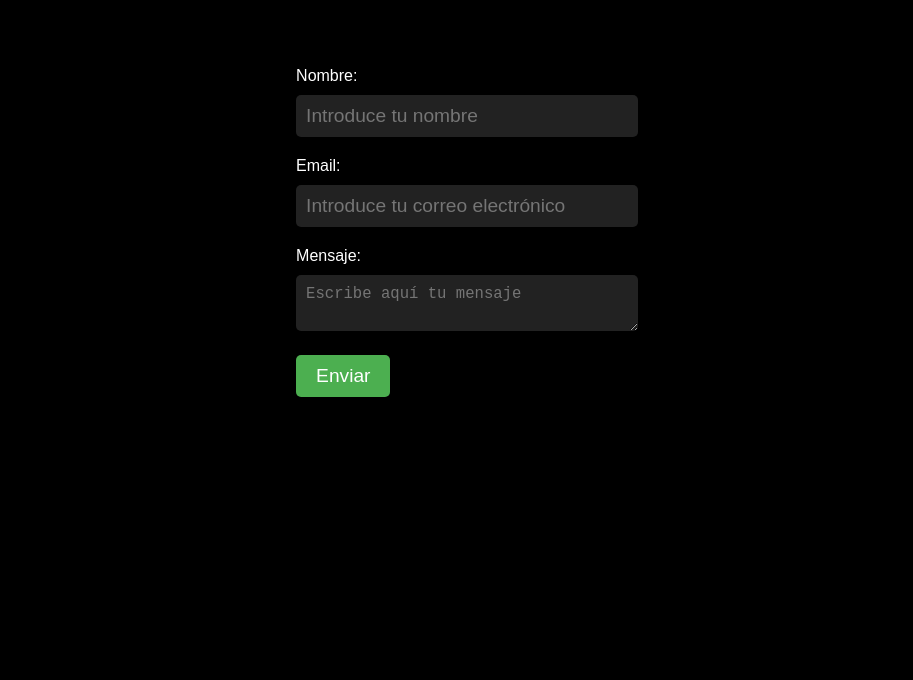
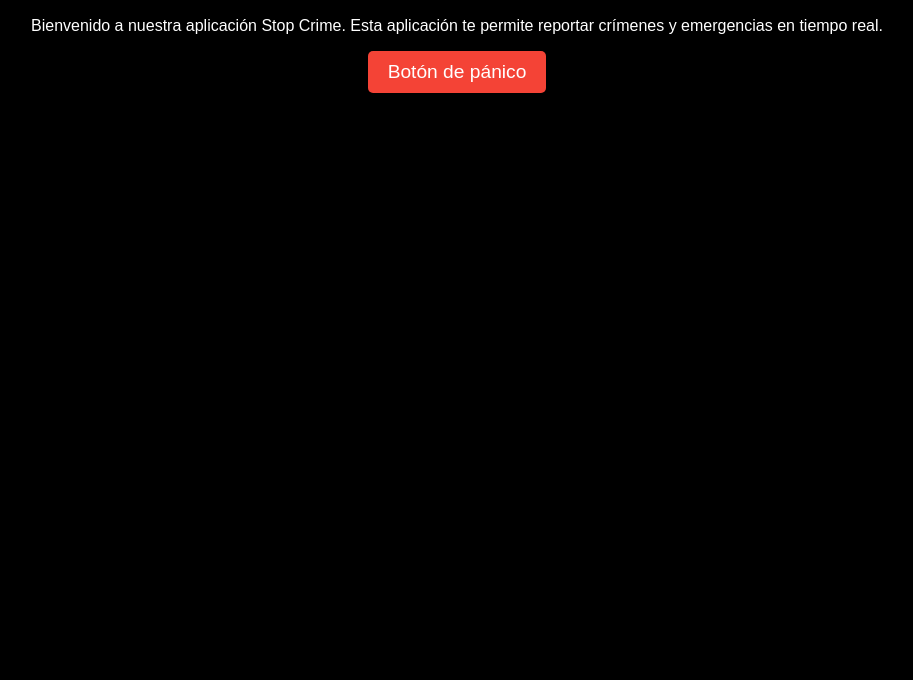
Before and after one commit to Poloche1/stopcrimen.github.io, a plain HTML site: page index.html in a window 1280 px wide. Shown: the part 120-800 px from the top of the page, without its empty margins (183-1096 px from the left). Drawn offline with Linux system fonts and the light colour scheme.

Commit message:
Update index.html

```diff
--- a/index.html
+++ b/index.html
@@ -1,7 +1,7 @@
 <!DOCTYPE html>
 <html>
 <head>
-	<title>Stop crimen</title>
+	<title>Stop Crime</title>
 	<style>
 		body {
 			background-color: black;
@@ -13,29 +13,8 @@
 			font-size: 3em;
 			margin-top: 50px;
 		}
-		form {
-			display: inline-block;
-			margin-top: 50px;
-			text-align: left;
-		}
-		label {
-			display: block;
-			margin-bottom: 10px;
-		}
-		input[type="text"],
-		input[type="email"],
-		textarea {
-			padding: 10px;
-			margin-bottom: 20px;
-			border-radius: 5px;
-			border: none;
-			width: 100%;
-			font-size: 1.2em;
-			background-color: #222;
-			color: white;
-		}
-		input[type="submit"] {
-			background-color: #4CAF50;
+		button {
+			background-color: #f44336;
 			color: white;
 			padding: 10px 20px;
 			border: none;
@@ -43,24 +22,15 @@
 			font-size: 1.2em;
 			cursor: pointer;
 		}
-		input[type="submit"]:hover {
-			background-color: #3e8e41;
+		button:hover {
+			background-color: #ff6347;
 		}
 	</style>
 </head>
 <body>
-	<h1>Stop crimen</h1>
-	<form action="https://formspree.io/f/xknakben" method="POST">
-		<label for="nombre">Nombre:</label>
-		<input type="text" id="nombre" name="nombre" placeholder="Introduce tu nombre">
-
-		<label for="email">Email:</label>
-			<input type="email" id="email" name="email" placeholder="Introduce tu correo electrónico">
-
-		<label for="mensaje">Mensaje:</label>
-		<textarea id="mensaje" name="mensaje" placeholder="Escribe aquí tu mensaje"></textarea>
-
-		<input type="submit" value="Enviar">
-	</form>
+	<h1>Stop Crime</h1>
+	<p>Bienvenido a nuestra aplicación Stop Crime. Esta aplicación te permite reportar crímenes y emergencias en tiempo real.</p>
+	<button>Botón de pánico</button>
 </body>
 </html>
+</html>
```
